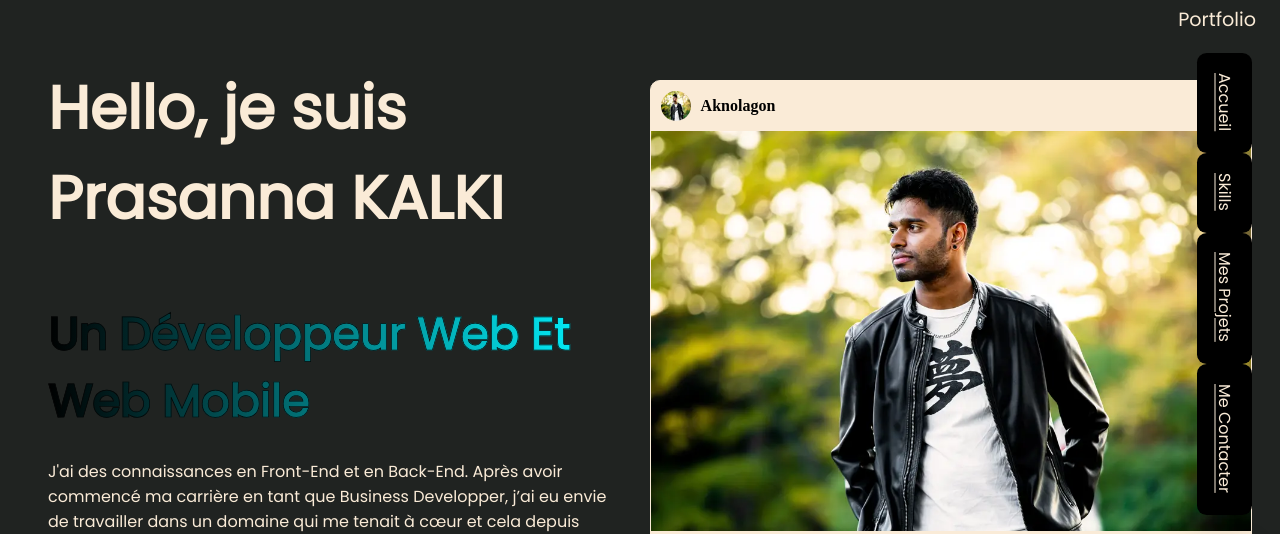
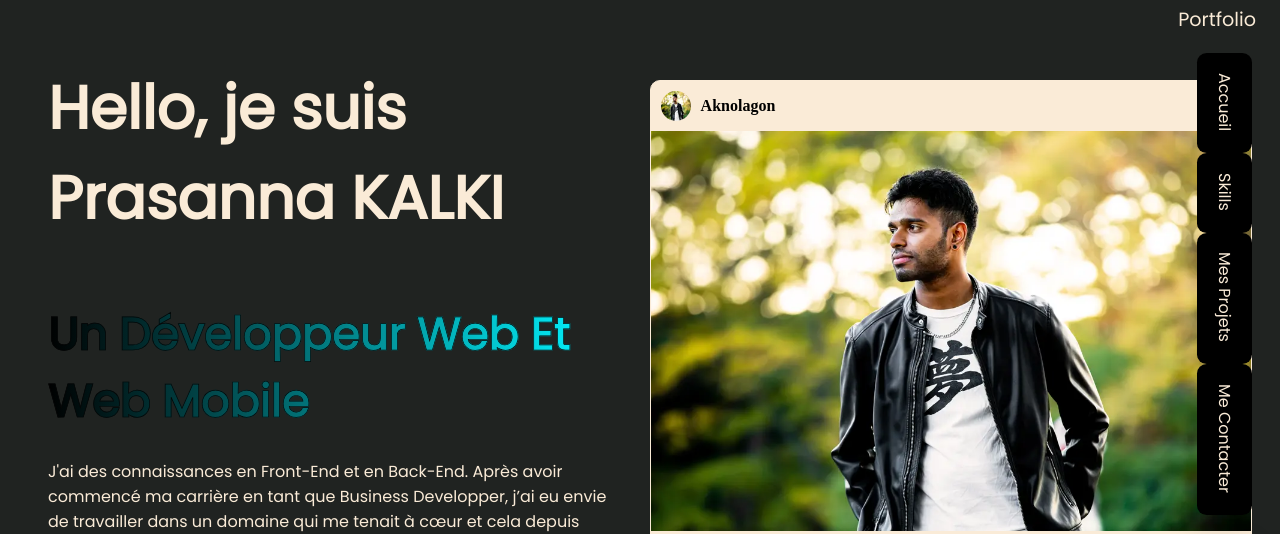
Before and after one commit to Aknolagon/kalki.p, a React (Vite) app: page / in a window 1280 px wide. Shown: the top 534 px of the page. Built offline with nearby package versions, Linux system fonts and the light colour scheme; a web font is replaced by a local one.

Commit message:
update 5.3

```diff
--- a/src/styles/NavBar.scss
+++ b/src/styles/NavBar.scss
@@ -119,6 +119,11 @@
     color: #050801;
     box-shadow: 0 0 5px #03e9f4, 0 0 25px #03e9f4, 0 0 50px #03e9f4,
       0 0 200px #03e9f4;
+  }
+
+  a {
+    text-decoration: none;
+    list-style-type: none;
   }
 
   .logo {
```
